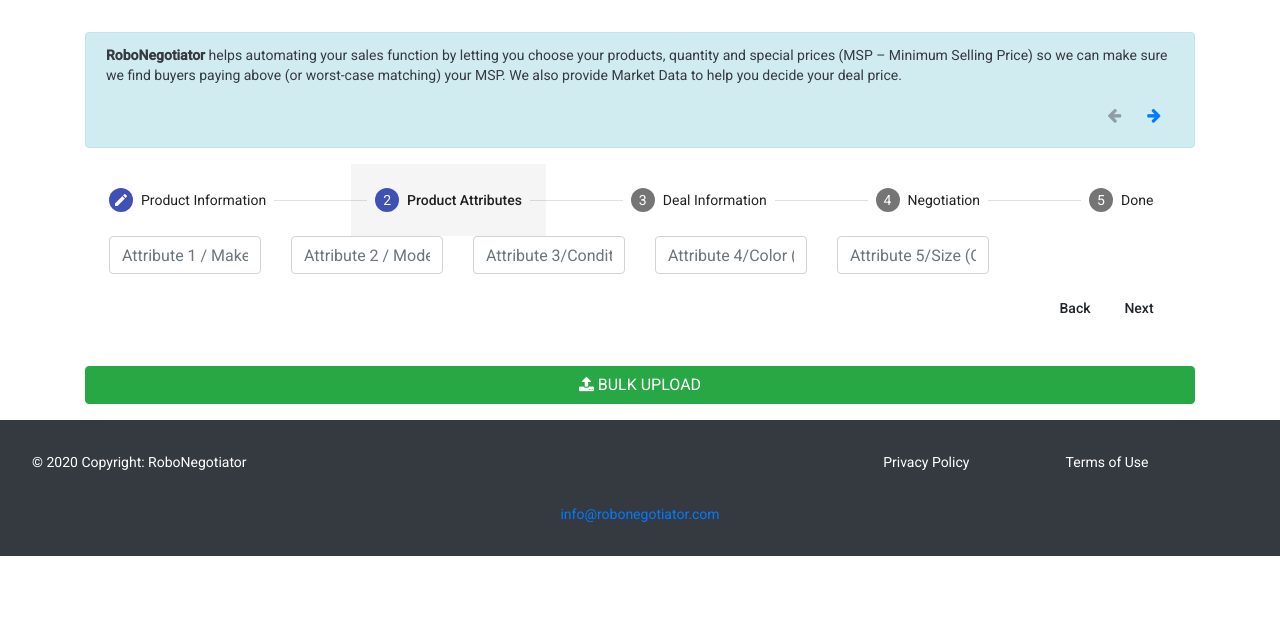
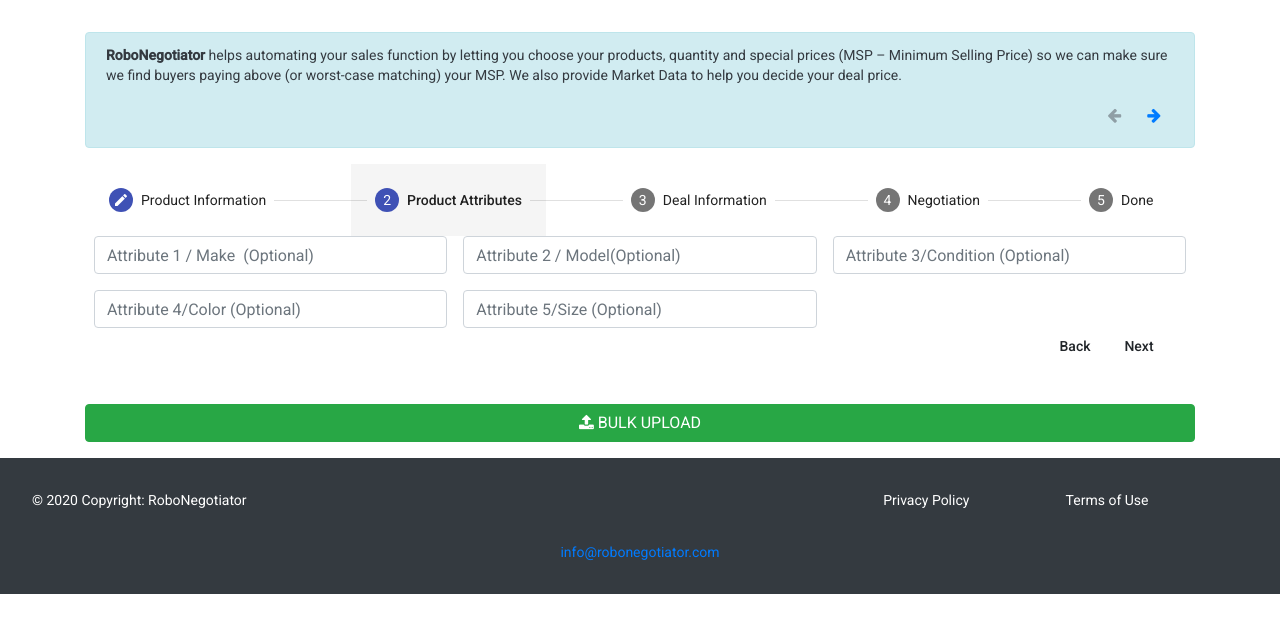
Before and after one commit to Benjalorc/robo-nagotiator-demo, an Angular app: page / in a window 1280 px wide. Both pictures are taken after typing "Sample", "Sample", "Sample", "Sample" into the empty fields and a click on the button "Next". Shown: the top 632 px of the page. Built offline with nearby package versions, Linux system fonts and the light colour scheme.

Commit message:
Attributes grid

```diff
--- a/src/app/app.component.html
+++ b/src/app/app.component.html
@@ -92,32 +92,12 @@
           <mat-step>
             <form [formGroup]="secondFormGroup">
               <ng-template matStepLabel>Product Attributes</ng-template>
-                    <div class="row">
-                            <div class="col-md-2">
-                               <div class="form-group">
+                    <div class="row attr-grid">
                         <input type="text" class="form-control" id="attributeId_1" placeholder="Attribute 1 / Make  (Optional)" name="make" value="">
-                               </div>
-                            </div>
-                            <div class="col-md-2">
-                               <div class="form-group">
                         <input type="text" class="form-control" id="attributeId_2" placeholder="Attribute 2 / Model(Optional)" name="model" value="">
-                               </div>
-                            </div>
-                            <div class="col-md-2">
-                               <div class="form-group">
                         <input type="text" class="form-control" id="attributeId_3" placeholder="Attribute 3/Condition (Optional)" name="condition" value="">
-                               </div>
-                            </div>
-                            <div class="col-md-2">
-                               <div class="form-group">
                         <input type="text" class="form-control" id="attributeId_4" placeholder="Attribute 4/Color (Optional)" name="color" value="">
-                               </div>
-                            </div>
-                            <div class="col-md-2">
-                               <div class="form-group">
                         <input type="text" class="form-control" id="attributeId_5" placeholder="Attribute 5/Size (Optional)" name="size" value="">
-                               </div>
-                            </div>
                     </div>
               <div class="pull-right">
                 <button mat-button matStepperPrevious>Back</button>
--- a/src/app/app.component.scss
+++ b/src/app/app.component.scss
@@ -42,9 +42,21 @@
 		text-align: center;
 	}
 }
+.attr-grid{
+	display: grid;
+	grid-gap: 1rem;
+}
 @media only screen and (min-width: 768px){
 	.footer{
 		grid-template-columns: 70% 1fr 1fr;
 		text-align: left;
 	}
+	.attr-grid{
+		grid-template-columns: repeat(2, 1fr)
+	}
 }
+@media only screen and (min-width: 1024px){
+	.attr-grid{
+		grid-template-columns: repeat(3, 1fr)
+	}
+}
```
Lines whose indentation alone changed are shown as unchanged.
